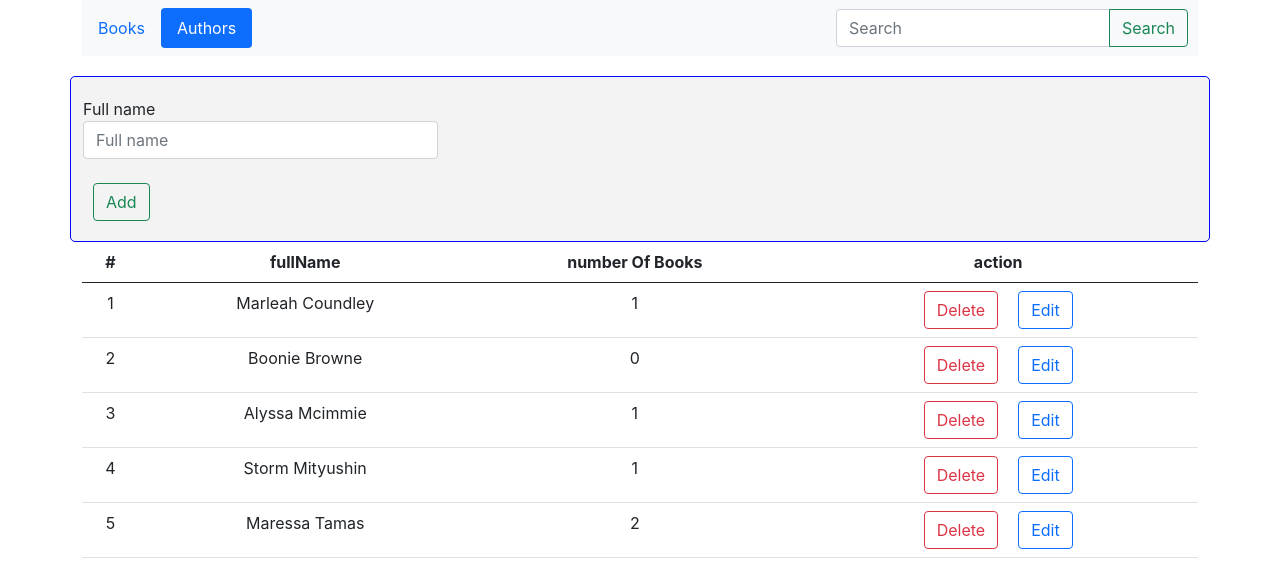
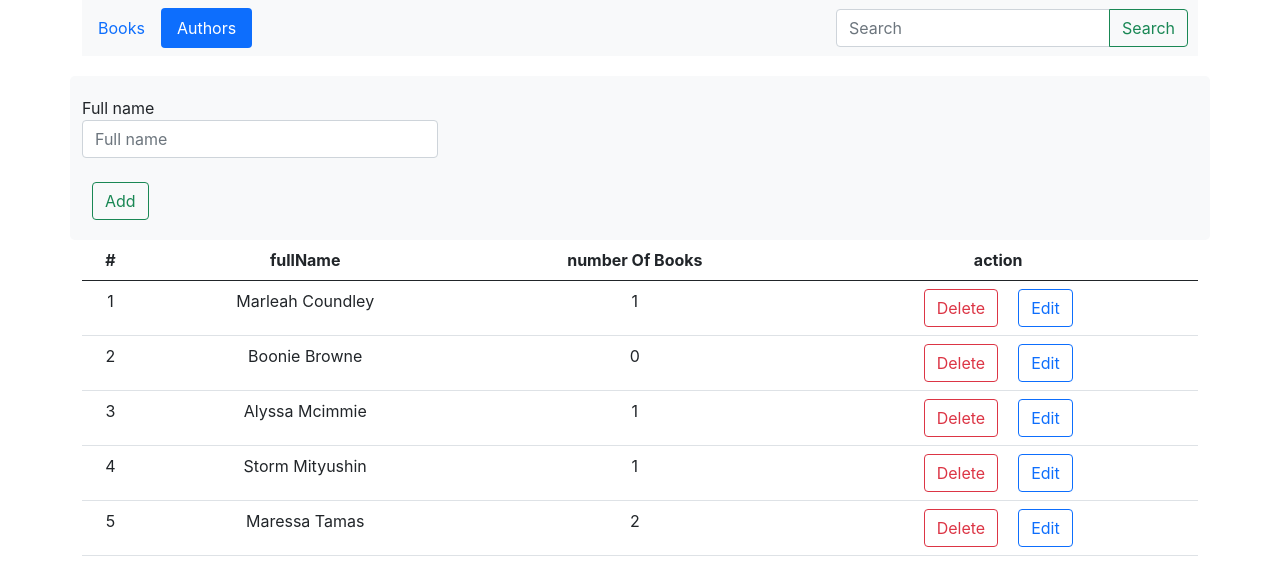
Before and after one commit to somayehbhr/my-library, a React (Create React App) app: page /authors in a window 1280 px wide. Shown: the top 588 px of the page. Built offline with nearby package versions, Linux system fonts and the light colour scheme.

Commit message:
style: add background for add form

```diff
--- a/src/index.css
+++ b/src/index.css
@@ -18,8 +18,6 @@ button{
   margin: 0 10px 0 10px;
 }
 .addSection{
-  background-color: #f3f3f3;
-  border: 1px solid blue;
   margin-top: 20px;
   padding-bottom: 20px;
   padding-top: 20px;
--- a/src/screens/Authors/components/AddAuthor/index.tsx
+++ b/src/screens/Authors/components/AddAuthor/index.tsx
@@ -28,7 +28,7 @@ export const AddAuthor = (props: IDetailEntity) => {
 		setFullName("");
 	}
 	return (
-		<div className="container addSection">
+		<div className="container addSection bg-light">
 			<form>
 				<div className="row">
 					<div className="col-md-4">
```
